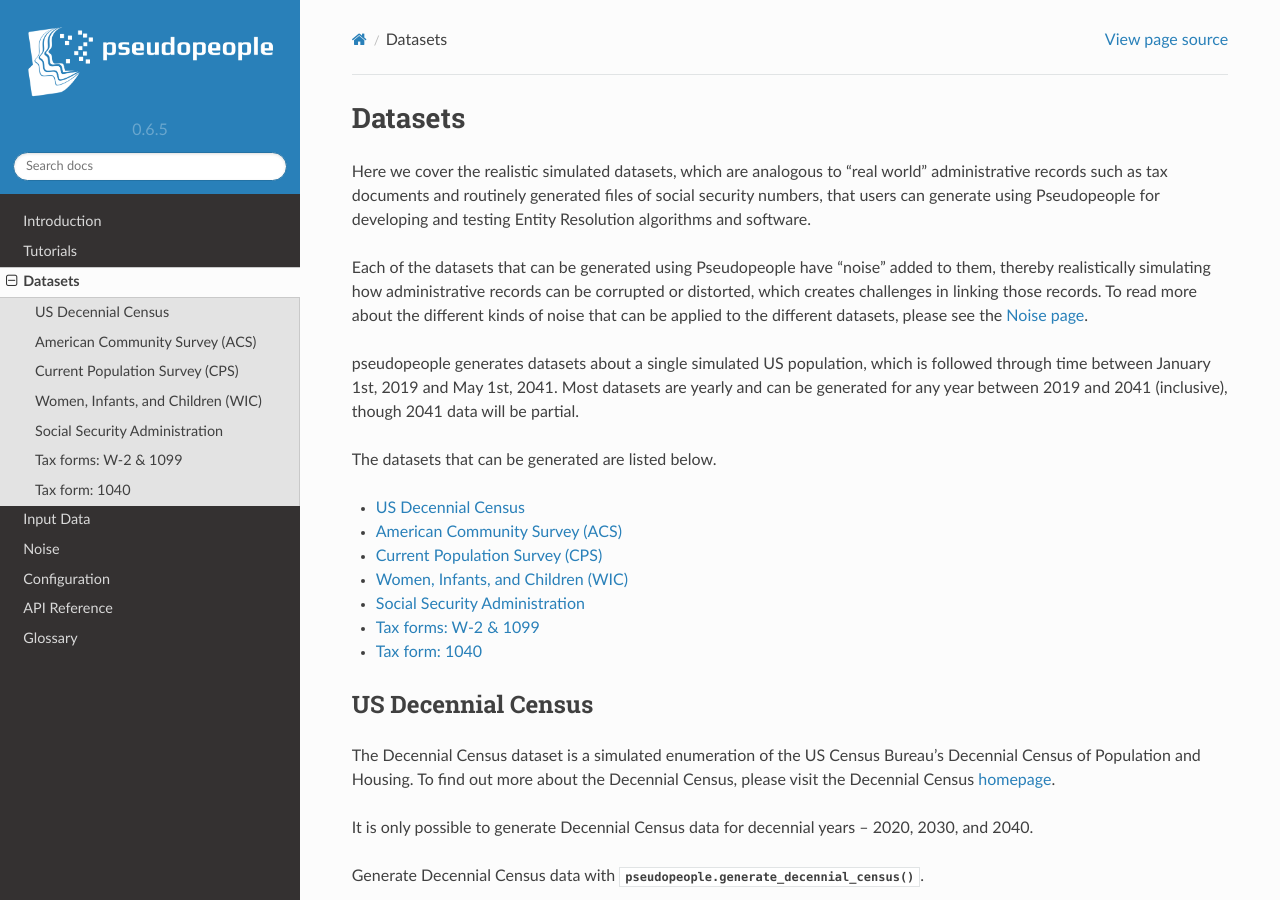
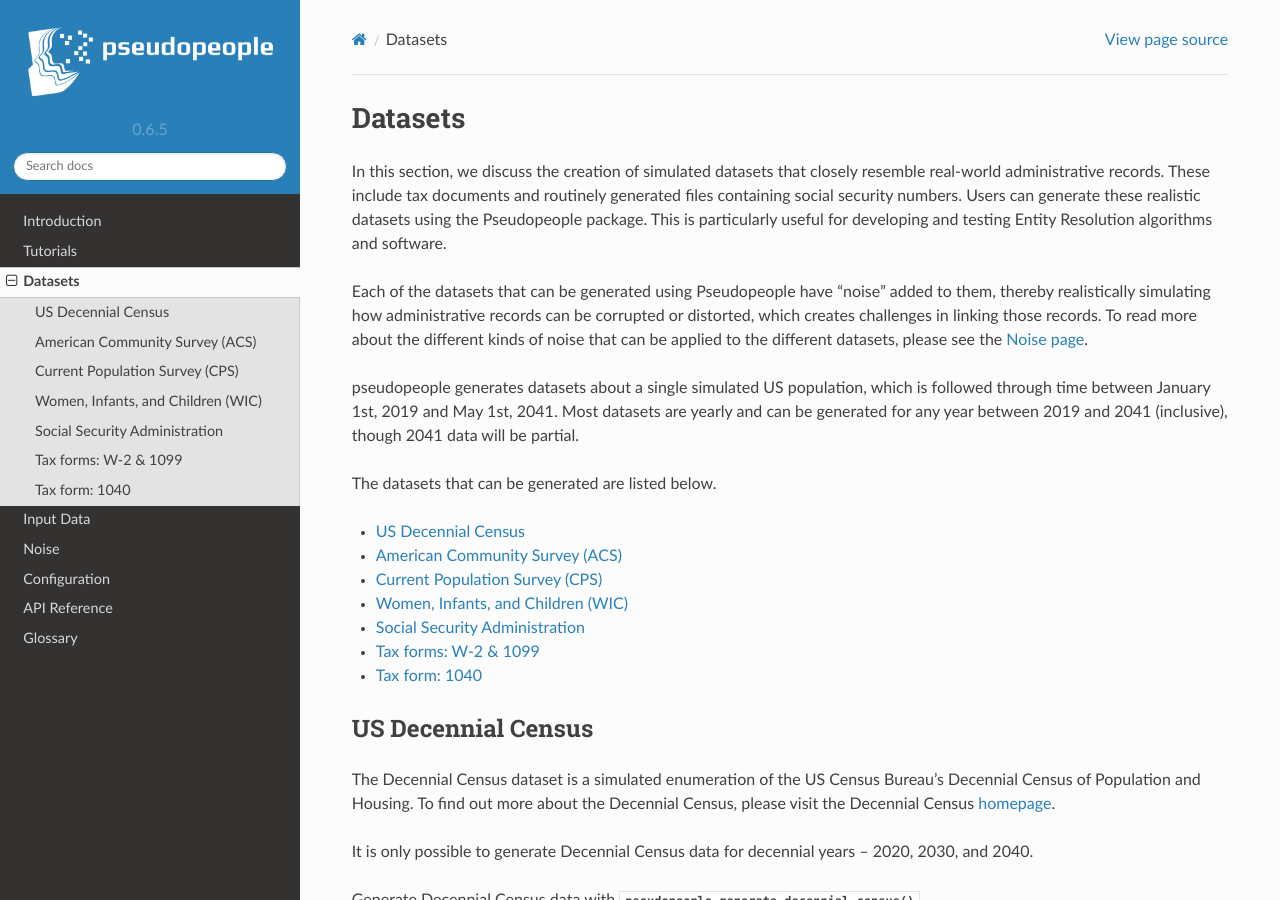
Before and after one commit to ihmeuw/pseudopeople, a Sphinx documentation site: the page built from docs/source/datasets/index.rst, in a window 1280 px wide and 900 px high. Built offline with Sphinx 7.4.7 and the Read the Docs theme 2.0.0, drawn with Linux system fonts in a browser that asks for light colours.

Commit message:
Reword a long sentence in the docs

```diff
--- a/docs/source/datasets/index.rst
+++ b/docs/source/datasets/index.rst
@@ -4,9 +4,7 @@
 Datasets
 ========
 
-Here we cover the realistic simulated datasets, which are analogous to "real world" administrative records such as tax documents
-and routinely generated files of social security numbers, that users can generate using Pseudopeople for developing and testing Entity
-Resolution algorithms and software.
+In this section, we discuss the creation of simulated datasets that closely resemble real-world administrative records. These include tax documents and routinely generated files containing social security numbers. Users can generate these realistic datasets using the Pseudopeople package. This is particularly useful for developing and testing Entity Resolution algorithms and software.
 
 Each of the datasets that can be generated using Pseudopeople have "noise" added to them, thereby realistically
 simulating how administrative records can be corrupted or distorted, which creates challenges in linking those
```
